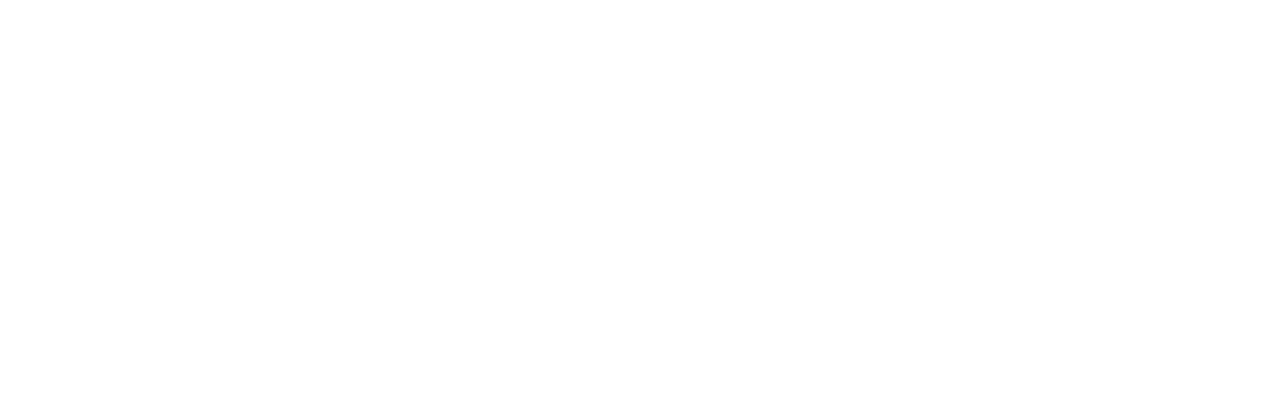
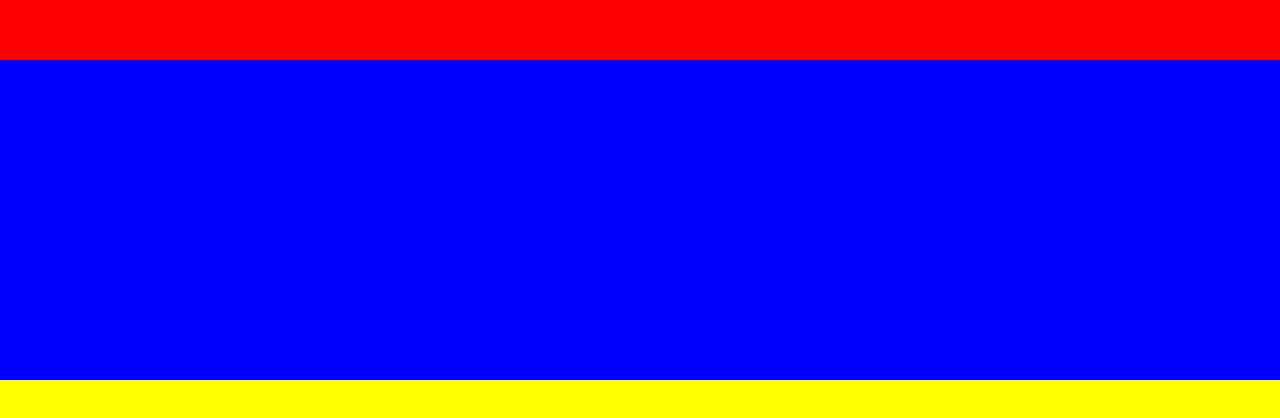
Before and after one commit to Francesco-Iannuzzi/proj-html-vuejs, a Vue app: page / in a window 1280 px wide. Shown: the part 260-678 px from the top of the page. Built offline with nearby package versions, Linux system fonts and the light colour scheme.

Commit message:
add state.js base + single scss for components

```diff
--- a/src/App.vue
+++ b/src/App.vue
@@ -1,7 +1,7 @@
 <script>
 import PageHeader from "./components/PageHeader.vue";
-import PageMain from "./components/PageMain.vue";
-import PageFooter from "./components/PageFooter.vue";
+import PageMain from "./components/PageMain.vue"
+import PageFooter from "./components/PageFooter.vue"
 export default {
   name: "App",
   components: {
--- a/src/assets/scss/app.scss
+++ b/src/assets/scss/app.scss
@@ -1 +1,4 @@
 @use './partials/variables.scss' as *;
+@use "./partials/_pageHeader.scss";
+@use "./partials/_pageMain.scss";
+@use "./partials/_pageFooter.scss";
--- /dev/null
+++ b/src/assets/scss/partials/_pageFooter.scss
@@ -0,0 +1,6 @@
+@use "./variables" as *;
+
+footer {
+    background-color: yellow;
+    height: 20rem;
+}
--- /dev/null
+++ b/src/assets/scss/partials/_pageHeader.scss
@@ -0,0 +1,6 @@
+@use "./variables" as *;
+
+header {
+    background-color: red;
+    height: 20rem;
+}
--- /dev/null
+++ b/src/assets/scss/partials/_pageMain.scss
@@ -0,0 +1,6 @@
+@use "./variables" as *;
+
+main {
+    background-color: blue;
+    height: 20rem;
+}
--- a/src/components/PageFooter.vue
+++ b/src/components/PageFooter.vue
@@ -11,6 +11,11 @@
 }
 </script>
 
-<template></template>
+<template>
+    <footer>
+
+    </footer>
+    <!-- /footer -->
+</template>
 
 <style lang="scss" scoped></style>
--- a/src/components/PageHeader.vue
+++ b/src/components/PageHeader.vue
@@ -11,6 +11,11 @@
 }
 </script>
 
-<template></template>
+<template>
+    <header>
+
+    </header>
+    <!-- /header -->
+</template>
 
 <style lang="scss" scoped></style>
--- a/src/components/PageMain.vue
+++ b/src/components/PageMain.vue
@@ -11,6 +11,11 @@
 }
 </script>
 
-<template></template>
+<template>
+    <main>
+
+    </main>
+    <!-- /main -->
+</template>
 
 <style lang="scss" scoped></style>
--- a/src/main.js
+++ b/src/main.js
@@ -1,5 +1,6 @@
 import { createApp } from 'vue'
 import './assets/scss/app.scss'
 import App from './App.vue'
+import bootstrap from '../node_modules/bootstrap/scss/bootstrap.scss'
 
 createApp(App).mount('#app')
--- /dev/null
+++ b/src/state.js
@@ -0,0 +1,5 @@
+import { reactive } from 'vue'
+
+export const store = reactive({
+
+});
```
